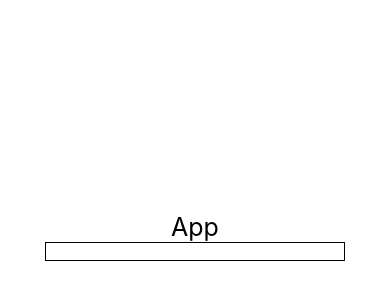
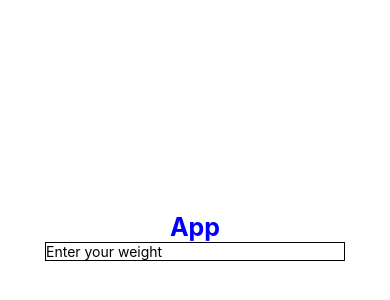
Before and after one commit to fadzilahariffin/TutorialClass, a React Native app: screen / in a window 390 px wide. Shown: the part 186-486 px from the top of the page. Built offline with nearby package versions, Linux system fonts and the light colour scheme.

Commit message:
update styling

```diff
--- a/src/App.js
+++ b/src/App.js
@@ -12,8 +12,8 @@ class App extends Component {
   render() {
     return (
       <View style={MyStyles.container}>
-        <Text style={{fontSize:25}}>App</Text>
-        <TextInput style={styles.textinput}></TextInput>
+        <Text style={{fontSize:25,color:'blue',fontWeight:'bold'}}>App</Text>
+        <TextInput style={styles.textinput} placeholder="Enter your weight"></TextInput>
       </View>
     );
   }
```
